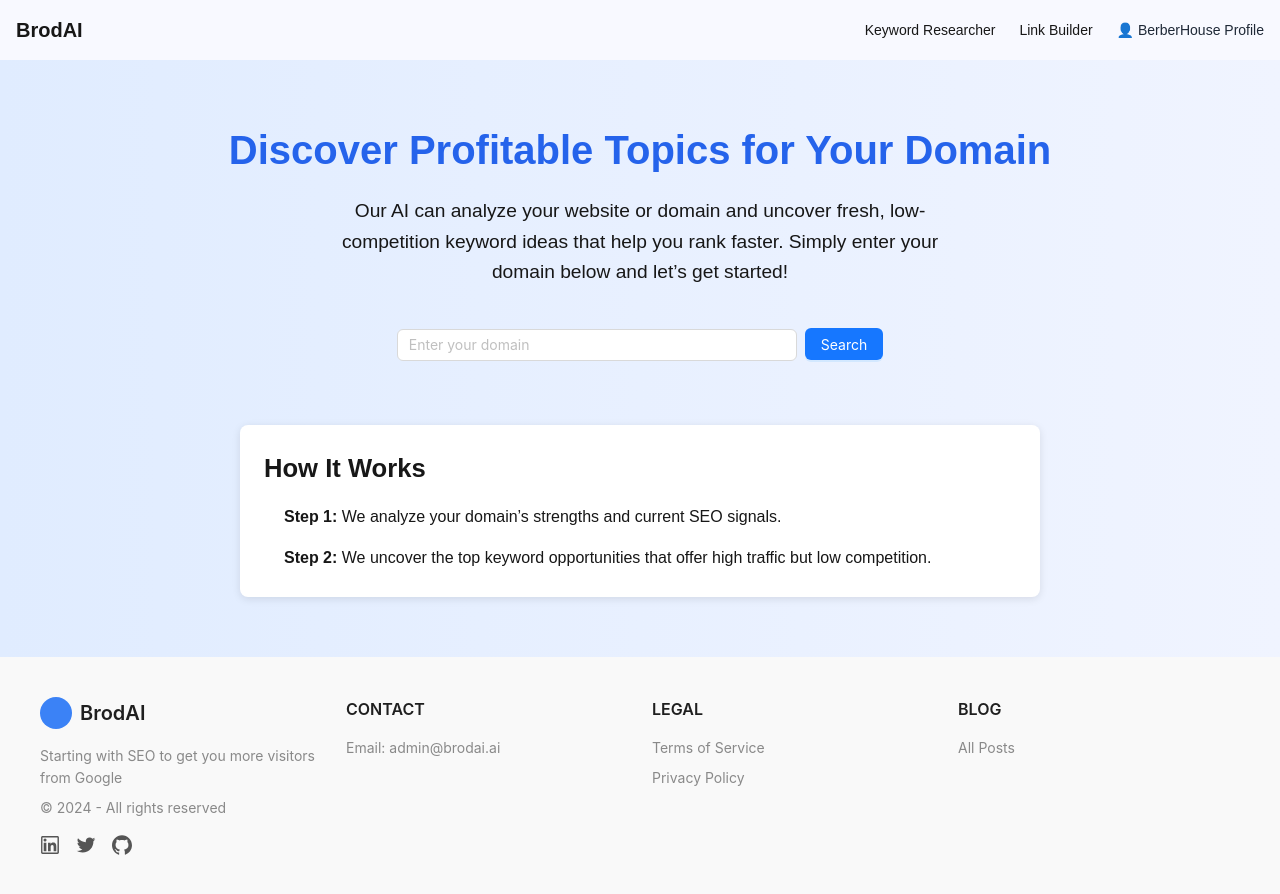
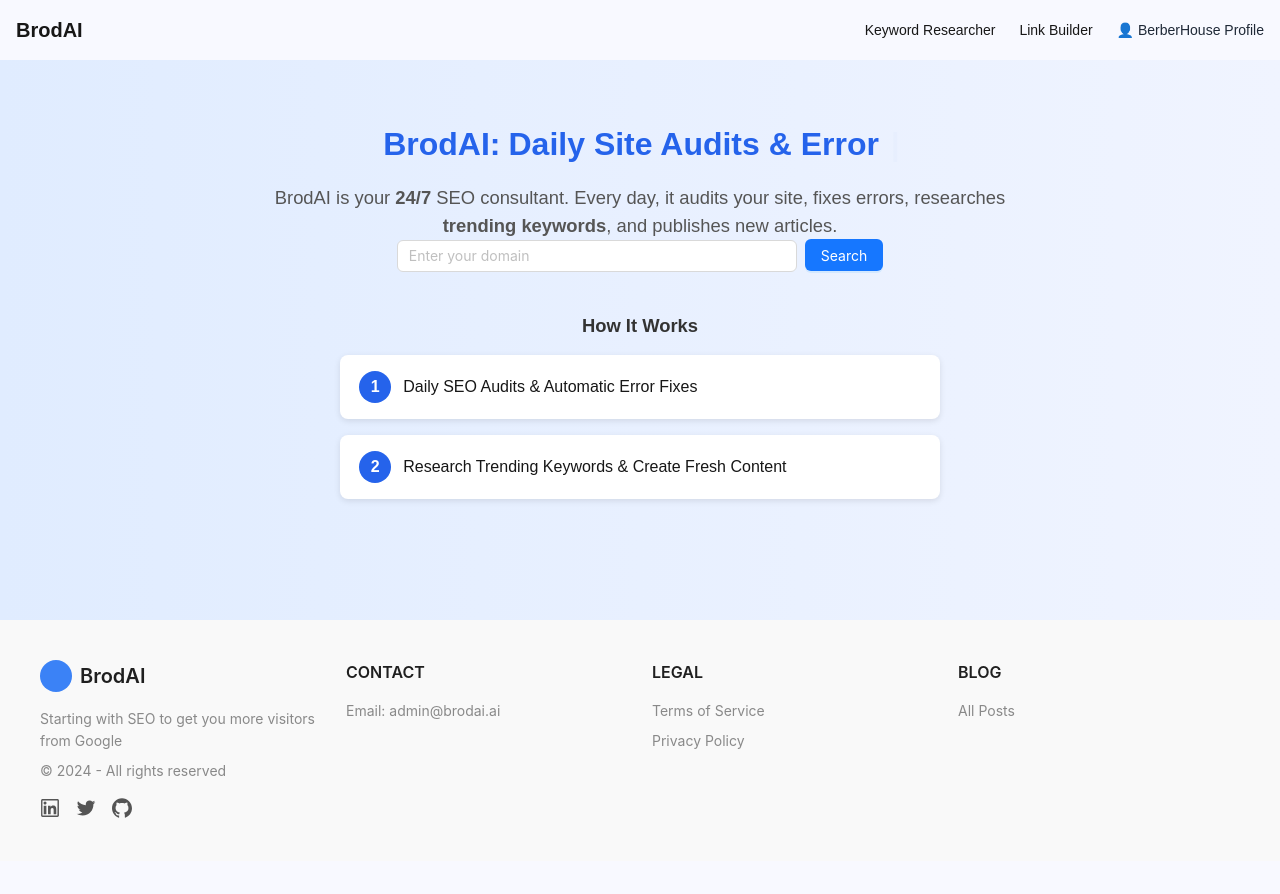
Before and after one commit to aavianna258/BrodAI, a Next.js app in the folder src/frontend/: page /keyword-research in a window 1280 px wide. Shown: the top 894 px of the page. After the commit the page ends 861 px from the top, so only its background shows below. Built offline with nearby package versions, Linux system fonts and the light colour scheme.

Commit message:
kwd research page done

```diff
--- a/src/frontend/app/keyword-research/page.tsx
+++ b/src/frontend/app/keyword-research/page.tsx
@@ -1,13 +1,20 @@
 // app/keyword-research/page.tsx or pages/keyword-research.tsx
-'use client';
+
+'use client'; // for Next.js 13 with App Router
 
 import React, { useState } from 'react';
-import { useRouter } from 'next/navigation';
 import { Row, Col, Input, Button, Spin, message, Table } from 'antd';
 import { motion } from 'framer-motion';
 import { LoadingOutlined } from '@ant-design/icons';
+import { useRouter } from 'next/navigation';
 
-import { fetchKeywords, IBrodAIKeyword } from '@/components/keyword-research/KeywordResearchService';
+// ADDED: For the typed heading animations
+import { useTypewriter, Cursor } from 'react-simple-typewriter';
+
+import {
+  fetchKeywords,
+  IBrodAIKeyword
+} from '@/components/keyword-research/KeywordResearchService';
 
 export default function KeywordResearchPage() {
   const [mainKeyword, setMainKeyword] = useState('');
@@ -16,31 +23,47 @@
   const [keywords, setKeywords] = useState<IBrodAIKeyword[]>([]);
 
   const router = useRouter();
+
+  // ADDED: typed heading logic
+  const [text] = useTypewriter({
+    words: [
+      'A 24/7 SEO Consultant...',
+      'Daily Site Audits & Error Fixes...',
+      'Trend Research & Fresh Content...',
+      'Link Building & Publications...'
+    ],
+    loop: 0,
+    typeSpeed: 60,
+    deleteSpeed: 50,
+    delaySpeed: 1200
+  });
+
   const spinnerIcon = <LoadingOutlined style={{ fontSize: 28 }} spin />;
 
-  async function handleSearch() {
+  // Existing handler for the table
+  const handleSearch = async () => {
     if (!mainKeyword.trim()) {
       message.warning('Please enter a valid domain.');
       return;
     }
     setLoading(true);
     setKeywords([]);
-
     try {
       const data = await fetchKeywords(mainKeyword);
       setKeywords(data);
     } catch (error: any) {
-      message.error(error.message || 'Error fetching keywords');
+      message.error(error.message || 'Error fetching domain');
     } finally {
       setLoading(false);
     }
-  }
+  };
 
   function handleWriteArticle(keyword: string) {
+    // Redirect to /create-article with the selected keyword
     router.push(`/create-article?keyword=${encodeURIComponent(keyword)}`);
   }
 
-  // Table columns
+  // Existing columns definition
   const columns = [
     { title: 'Keyword', dataIndex: 'keyword', key: 'keyword' },
     { title: 'Traffic', dataIndex: 'traffic', key: 'traffic' },
@@ -53,9 +76,32 @@
         <Button type="primary" onClick={() => handleWriteArticle(record.keyword)}>
           Write an article
         </Button>
-      ),
+      )
+    }
+  ];
+
+  // ADDED: We only use the first 2 steps for "How It Works."
+  const miniSteps = [
+    {
+      text: 'Daily SEO Audits & Automatic Error Fixes'
     },
+    {
+      text: 'Research Trending Keywords & Create Fresh Content'
+    }
   ];
+
+  // Step animation variants
+  const stepVariants = {
+    hidden: { opacity: 0, y: 10 },
+    visible: (i: number) => ({
+      opacity: 1,
+      y: 0,
+      transition: {
+        delay: i * 0.1,
+        duration: 0.4
+      }
+    })
+  };
 
   return (
     <div
@@ -63,34 +109,50 @@
         padding: '60px 20px',
         textAlign: 'center',
         minHeight: '70vh',
-        background: 'linear-gradient(90deg, #e0ecff 0%, #f0f4ff 100%)',
+        background: 'linear-gradient(90deg, #e0ecff 0%, #f0f4ff 100%)'
       }}
     >
-      {/* 1) Title + Intro (from demo_agent’s “HeroSection”-like content) */}
-      <motion.div
-        initial={{ opacity: 0, y: -15 }}
+      {/*
+        1) TITLE & INTRO (copied exactly from demo_agent’s HeroSection)
+      */}
+      <motion.h1
+        initial={{ opacity: 0, y: -20 }}
         animate={{ opacity: 1, y: 0 }}
-        transition={{ duration: 0.6 }}
-        style={{ marginBottom: '40px' }}
+        transition={{ duration: 0.7 }}
+        style={{
+          fontSize: '2rem',
+          color: '#2563EB',
+          marginBottom: '16px',
+          fontWeight: 'bold'
+        }}
       >
-        <h1 style={{ fontSize: '2.5rem', color: '#2563EB', fontWeight: 'bold', marginBottom: '16px' }}>
-          Discover Profitable Topics for Your Domain
-        </h1>
-        <p style={{ fontSize: '1.2rem', lineHeight: 1.6, maxWidth: 600, margin: '0 auto' }}>
-          Our AI can analyze your website or domain and uncover fresh, low-competition keyword ideas
-          that help you rank faster. Simply enter your domain below and let’s get started!
-        </p>
-      </motion.div>
+        BrodAI:
+        <span style={{ marginLeft: 8 }}>{text}</span>
+        <Cursor cursorColor="#2563EB" />
+      </motion.h1>
 
-      {/* 2) Existing Input + Table Section */}
-      <Row justify="center">
-        <Col xs={24} sm={20} md={14} lg={12}>
-          <motion.div
+      <motion.h2
         initial={{ opacity: 0, y: -10 }}
         animate={{ opacity: 1, y: 0 }}
-            transition={{ duration: 0.6 }}
-            style={{ marginBottom: 24 }}
+        transition={{ duration: 0.9 }}
+        style={{
+          color: '#555',
+          marginBottom: 24,
+          fontSize: '1.15rem',
+          maxWidth: 800,
+          margin: '0 auto',
+          lineHeight: 1.5
+        }}
       >
+        BrodAI is your <strong>24/7</strong> SEO consultant. Every day, it audits your site,
+        fixes errors, researches <strong>trending keywords</strong>, and publishes new articles.
+      </motion.h2>
+
+      {/*
+        2) EXISTING DOMAIN INPUT FOR KEYWORD SEARCH
+      */}
+      <Row justify="center" style={{ marginBottom: 24 }}>
+        <Col xs={24} sm={20} md={14} lg={12}>
           <Input
             placeholder="Enter your domain"
             value={mainKeyword}
@@ -100,9 +162,10 @@
           <Button type="primary" onClick={handleSearch}>
             Search
           </Button>
-          </motion.div>
+        </Col>
+      </Row>
 
-          {/* Loading Spinner */}
+      {/* Loader */}
       {loading && (
         <motion.div
           initial={{ rotate: 0 }}
@@ -112,14 +175,14 @@
             margin: '0 auto',
             width: '50px',
             height: '50px',
-                color: '#2563EB',
+            color: '#2563EB'
           }}
         >
           <Spin indicator={spinnerIcon} />
         </motion.div>
       )}
 
-          {/* Keyword Results Table */}
+      {/* Results Table */}
       {!loading && keywords.length > 0 && (
         <motion.div
           initial={{ opacity: 0, y: 10 }}
@@ -129,11 +192,11 @@
             background: '#f9fafb',
             textAlign: 'left',
             padding: '16px',
-                borderRadius: '8px',
+            borderRadius: '8px'
           }}
         >
           <h3 style={{ textAlign: 'center', fontWeight: 600, marginBottom: 16 }}>
-                Top Keywords Related to &quot;{mainKeyword}&quot;
+            Top Keywords Related to "{mainKeyword}"
           </h3>
           <Table
             columns={columns}
@@ -142,39 +205,74 @@
           />
         </motion.div>
       )}
-        </Col>
-      </Row>
 
-      {/* 3) How It Works (2-step version) — placed AFTER the table/columns */}
-      <motion.div
+      {/*
+        3) REMOVED “Experience Our Powerful Keyword Research Agent” section entirely
+        (the big motion.div with the free trial info).
+      */}
+
+      {/*
+        4) "How It Works" SECTION (only first 2 steps), placed AFTER the table
+      */}
+      <motion.h3
         initial={{ opacity: 0, y: 10 }}
         animate={{ opacity: 1, y: 0 }}
-        transition={{ duration: 0.8 }}
+        transition={{ duration: 0.6 }}
         style={{
-          margin: '40px auto 0 auto',
-          padding: '24px',
-          maxWidth: '800px',
-          backgroundColor: '#fff',
-          borderRadius: 8,
-          boxShadow: '0 2px 8px rgba(0,0,0,0.1)',
-          textAlign: 'left',
+          fontSize: '1.15rem',
+          fontWeight: 'bold',
+          marginTop: 40,
+          marginBottom: '1rem',
+          color: '#333'
         }}
       >
-        <h2 style={{ fontSize: '1.6rem', fontWeight: 'bold', marginBottom: 16 }}>
         How It Works
-        </h2>
-        <ol style={{ lineHeight: 1.8, paddingLeft: '20px' }}>
-          <li style={{ marginBottom: '12px' }}>
-            <strong>Step 1:</strong> We analyze your domain’s strengths and current SEO signals.
-          </li>
-          <li>
-            <strong>Step 2:</strong> We uncover the top keyword opportunities that offer high traffic
-            but low competition.
-          </li>
-        </ol>
+      </motion.h3>
+
+      <div style={{ maxWidth: 600, margin: '0 auto', textAlign: 'left' }}>
+        {miniSteps.map((step, i) => (
+          <motion.div
+            key={step.text}
+            custom={i}
+            initial="hidden"
+            animate="visible"
+            variants={stepVariants}
+            style={{
+              marginBottom: '1rem',
+              background: '#fff',
+              borderRadius: 8,
+              padding: '1rem 1.2rem',
+              boxShadow: '0 2px 6px rgba(0,0,0,0.1)',
+              display: 'flex',
+              alignItems: 'center',
+              gap: '0.75rem'
+            }}
+          >
+            {/* Step number circle */}
+            <div
+              style={{
+                width: 32,
+                height: 32,
+                borderRadius: '50%',
+                backgroundColor: '#2563EB',
+                color: '#fff',
+                display: 'flex',
+                justifyContent: 'center',
+                alignItems: 'center',
+                fontWeight: 'bold',
+                flexShrink: 0
+              }}
+            >
+              {i + 1}
+            </div>
+
+            {/* Step text */}
+            <div style={{ display: 'flex', alignItems: 'center', gap: '0.75rem' }}>
+              <p style={{ margin: 0, fontSize: '1rem', lineHeight: 1.4 }}>{step.text}</p>
+            </div>
           </motion.div>
-
-      {/* 4) Removed "Experience Our Powerful Keyword Research Agent" section entirely */}
+        ))}
+      </div>
     </div>
   );
 }
--- a/src/frontend/components/demo-agent/BrodAIStepProcess.tsx
+++ b/src/frontend/components/demo-agent/BrodAIStepProcess.tsx
@@ -24,27 +24,27 @@
       text: 'Evaluating what competitors are missing so you can rank faster with less competition.',
       duration: 2000,
     },
+    // {
+    //   title: 'Step 3: Writing Article #1',
+    //   text: 'Drafting a comprehensive, data-driven piece designed to capture top positions on Google.',
+    //   duration: 1500,
+    // },
+    // {
+    //   title: 'Step 4: Writing Article #2',
+    //   text: 'Adding strategic links, visuals, and expert insights to create another SEO-ready post.',
+    //   duration: 1500,
+    // },
+    // {
+    //   title: 'Step 5: Writing Article #3',
+    //   text: 'Finalizing a third rich-media article to diversify your content and boost authority.',
+    //   duration: 1500,
+    // },
     {
-      title: 'Step 3: Writing Article #1',
-      text: 'Drafting a comprehensive, data-driven piece designed to capture top positions on Google.',
-      duration: 1500,
-    },
-    {
-      title: 'Step 4: Writing Article #2',
-      text: 'Adding strategic links, visuals, and expert insights to create another SEO-ready post.',
-      duration: 1500,
-    },
-    {
-      title: 'Step 5: Writing Article #3',
-      text: 'Finalizing a third rich-media article to diversify your content and boost authority.',
-      duration: 1500,
-    },
-    {
-      title: 'Step 6: Ready to Publish',
-      text: 'All articles polished and primed for launch—get set for a surge in organic traffic!',
+      title: 'Step 3: Refining High-Impact Keywords',
+      text: 'BrodAI is fine-tuning your keyword strategy to maximize search engine visibility and drive targeted traffic.',
       duration: 2000,
     },
-  ];
+    ];
 
   const [stepIndex, setStepIndex] = useState(0);
 
```
Lines whose indentation alone changed are shown as unchanged.
